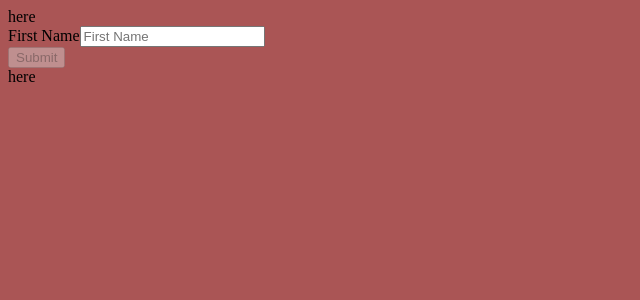
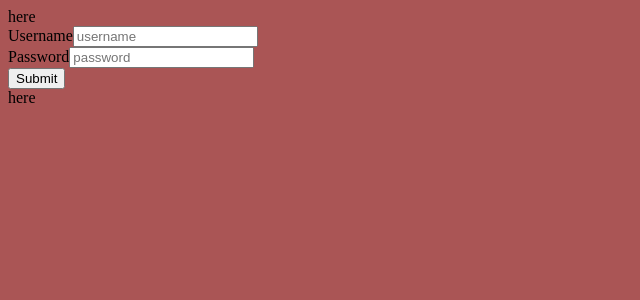
Before and after one commit to Lyubosumaz/react-online-shop, a Next.js app in the folder web/: page /register in a window 1280 px wide. Shown: the top 300 px of the page, without its empty margins (0-640 px from the left). Built offline with nearby package versions, Linux system fonts and the light colour scheme.

Commit message:
updating the Test component

```diff
--- a/web/components/Test.tsx
+++ b/web/components/Test.tsx
@@ -6,25 +6,43 @@ type MyValues = {
 };
 const { Form } = withTypes<MyValues>();
 
-const onSubmit = async (values: any) => {
-    console.log(values);
+const onSubmit = async (values: MyValues) => {
+    if (values.username && values.password) {
+        console.log('+++++++++++++++++++');
+    }
 };
+
+const required = (value: any) => (value ? undefined : 'Required');
+// const composeValidators = (...validators) => (value) => validators.reduce((error, validator) => error || validator(value), undefined);
 
 export default function MyForm() {
     return (
         <Form
             onSubmit={onSubmit}
-            render={({ handleSubmit, form, submitting, pristine, values }) => (
+            render={({ handleSubmit }) => (
                 <form onSubmit={handleSubmit}>
-                    <div>
-                        <label>First Name</label>
-                        <Field name="firstName" component="input" type="text" placeholder="First Name" />
-                    </div>
+                    <Field name="username" validate={required}>
+                        {({ input, meta }) => (
+                            <div>
+                                <label>Username</label>
+                                <input {...input} type="text" placeholder="username" />
+                                {meta.error && meta.touched && <span>{meta.error}</span>}
+                            </div>
+                        )}
+                    </Field>
+
+                    <Field name="password" validate={required}>
+                        {({ input, meta }) => (
+                            <div>
+                                <label>Password</label>
+                                <input {...input} type="password" placeholder="password" />
+                                {meta.error && meta.touched && <span>{meta.error}</span>}
+                            </div>
+                        )}
+                    </Field>
 
                     <div className="buttons">
-                        <button type="submit" disabled={submitting || pristine}>
-                            Submit
-                        </button>
+                        <button type="submit">Submit</button>
                     </div>
                 </form>
             )}
```
